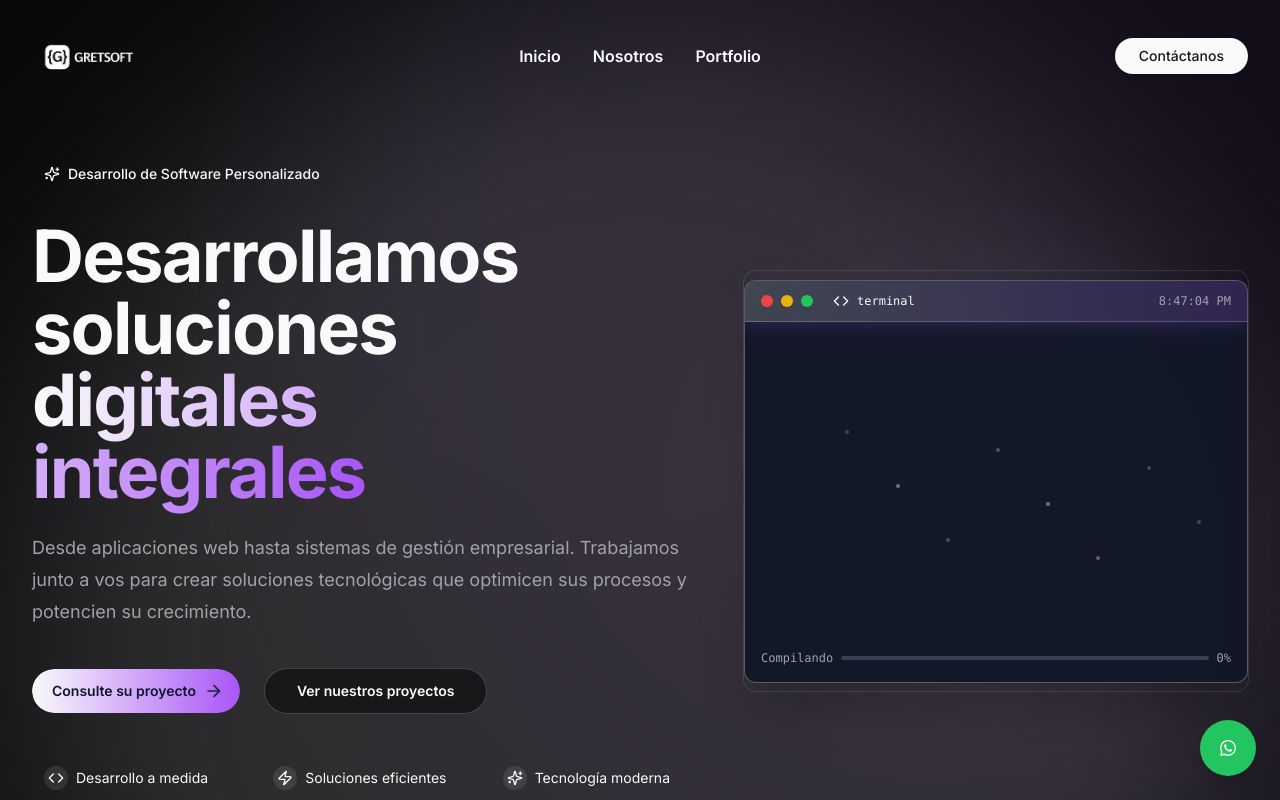
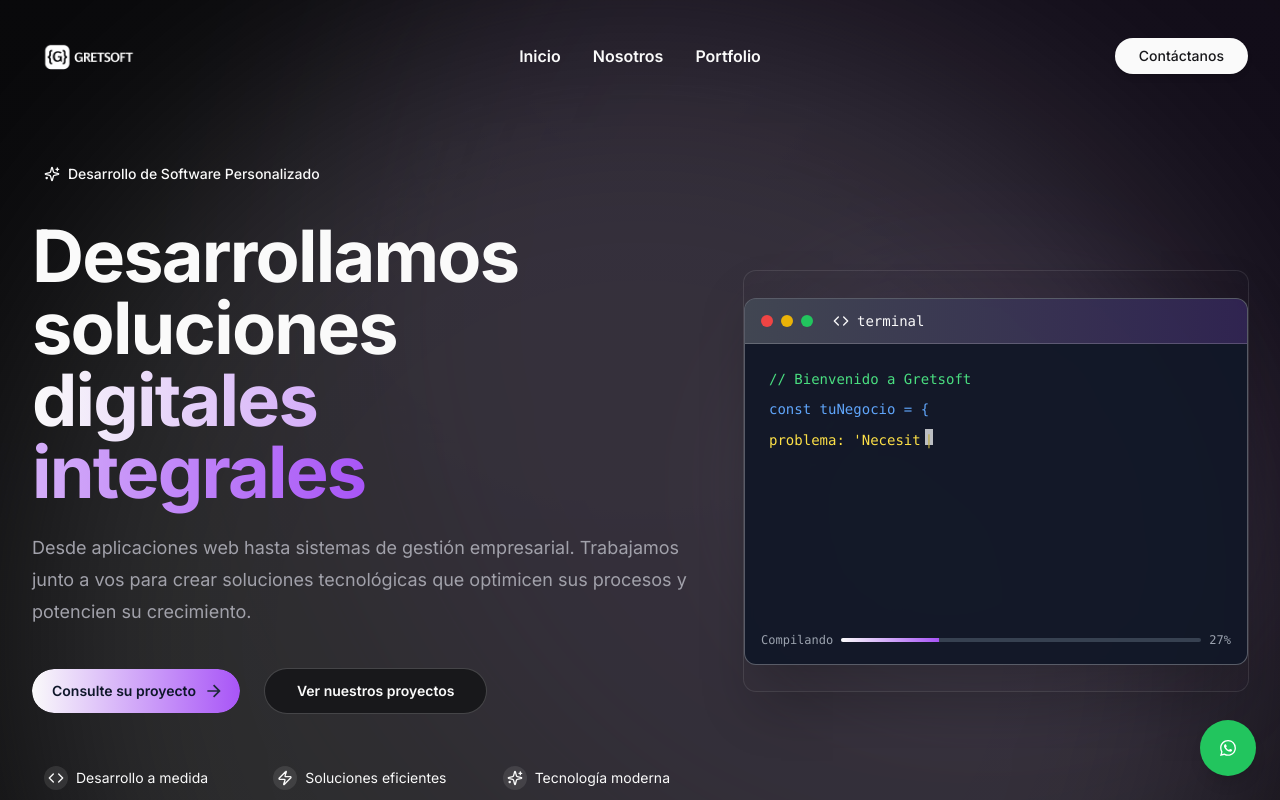
Before and after one commit to Imaagus/gretsoft, a Next.js app: page / in a window 1280 px wide. Shown: the top 800 px of the page. Built offline with nearby package versions, Linux system fonts and the light colour scheme.

Commit message:
fix animation not working TD-2

```diff
--- a/components/hero.tsx
+++ b/components/hero.tsx
@@ -4,229 +4,100 @@ import { motion, useReducedMotion } from "framer-motion"
 import Link from "next/link"
 import { Code, Sparkles, Zap } from "lucide-react"
 import { AnimatedButton } from "./ui/animated-button"
-import { useEffect, useState, useRef, useCallback } from "react"
-import { gsap } from "gsap"
+import { useEffect, useState, useRef } from "react"
 
-// Custom hook to detect mobile devices
-function useMobileDetect() {
+// Componente de animación simplificado
+function EnhancedCodeAnimation() {
+  const [displayText, setDisplayText] = useState<string[]>([])
+  const [currentLineIndex, setCurrentLineIndex] = useState(0)
+  const [, setCurrentCharIndex] = useState(0)
+  const [isComplete, setIsComplete] = useState(false)
+  const intervalRef = useRef<NodeJS.Timeout>()
+  const timeoutRef = useRef<NodeJS.Timeout>()
+
+  // Detectar móvil de forma simple
   const [isMobile, setIsMobile] = useState(false)
 
   useEffect(() => {
-    const checkMobile = () => {
-      setIsMobile(window.innerWidth < 768)
-    }
-
+    const checkMobile = () => setIsMobile(window.innerWidth < 768)
     checkMobile()
     window.addEventListener("resize", checkMobile)
-
     return () => window.removeEventListener("resize", checkMobile)
   }, [])
 
-  return isMobile
-}
-
-// Componente de animación mejorado con diseño completamente responsive
-function EnhancedCodeAnimation() {
-  const containerRef = useRef<HTMLDivElement>(null)
-  const [visibleLines, setVisibleLines] = useState<string[]>([])
-  const [currentLineIndex, setCurrentLineIndex] = useState(0)
-  const [currentText, setCurrentText] = useState("")
-  const [isTyping, setIsTyping] = useState(false)
-  const [isAnimationActive, setIsAnimationActive] = useState(false)
-  const [currentTime, setCurrentTime] = useState<string>("")
-  const [hasStarted, setHasStarted] = useState(false)
-  const isMobile = useMobileDetect()
-
-  // Referencias para limpiar timeouts
-  const typingTimeoutRef = useRef<NodeJS.Timeout>()
-  const lineTimeoutRef = useRef<NodeJS.Timeout>()
-
-  // Código adaptado para móviles (líneas más cortas)
-  const codeSteps = [
+  const codeLines = [
+    { text: "// Bienvenido a Gretsoft", type: "comment" },
+    { text: "const tuNegocio = {", type: "declaration" },
     {
-      content: isMobile ? "// Bienvenido a Gretsoft" : "// Bienvenido a Gretsoft",
-      type: "comment",
-      delay: isMobile ? 600 : 900,
+      text: "  problema: 'Necesito digitalizar mi empresa',",
+      type: "property",
     },
-    {
-      content: "const tuNegocio = {",
-      type: "declaration",
-      delay: isMobile ? 500 : 700,
-    },
-    {
-      content: isMobile ? "  problema: 'Digitalizar empresa'," : "  problema: 'Necesito digitalizar mi empresa',",
-      type: "property",
-      delay: isMobile ? 400 : 600,
-    },
-    {
-      content: isMobile ? "  objetivo: 'Más ventas'," : "  objetivo: 'Aumentar ventas y eficiencia',",
-      type: "property",
-      delay: isMobile ? 450 : 650,
-    },
-    {
-      content: isMobile ? "  presupuesto: 'Flexible'," : "  presupuesto: 'Flexible y escalable',",
-      type: "property",
-      delay: isMobile ? 350 : 550,
-    },
-    {
-      content: isMobile ? "  plazo: 'Urgente'" : "  plazo: 'Lo antes posible'",
-      type: "property",
-      delay: isMobile ? 300 : 500,
-    },
-    {
-      content: "};",
-      type: "declaration",
-      delay: isMobile ? 400 : 600,
-    },
-    {
-      content: "",
-      type: "empty",
-      delay: isMobile ? 200 : 400,
-    },
-    {
-      content: isMobile ? "// Aplicando metodología..." : "// Aplicando nuestra metodología...",
-      type: "comment",
-      delay: isMobile ? 500 : 800,
-    },
-    {
-      content: isMobile
-        ? "const resultado = await gretsoft.crear(tuNegocio);"
-        : "const resultado = await gretsoft.crear(tuNegocio);",
-      type: "execution",
-      delay: isMobile ? 700 : 1000,
-    },
-    {
-      content: "// ✨ ¡Su solución está lista!",
-      type: "success",
-      delay: isMobile ? 600 : 900,
-    },
+    { text: "  objetivo: 'Aumentar ventas y eficiencia',", type: "property" },
+    { text: " presupuesto: 'Flexible y escalable',", type: "property" },
+    { text: "  plazo: 'Lo antes posible'", type: "property" },
+    { text: "};", type: "declaration" },
+    { text: "", type: "empty" },
+    { text: "// Aplicando nuestra metodología...", type: "comment" },
+    { text: "const resultado = await gretsoft.crear(tuNegocio);", type: "execution" },
+    { text: "// ✨ ¡Su solución está lista!", type: "success" },
   ]
 
-  // Función para limpiar todos los timeouts
-  const clearAllTimeouts = useCallback(() => {
-    if (typingTimeoutRef.current) {
-      clearTimeout(typingTimeoutRef.current)
-      typingTimeoutRef.current = undefined
-    }
-    if (lineTimeoutRef.current) {
-      clearTimeout(lineTimeoutRef.current)
-      lineTimeoutRef.current = undefined
-    }
-  }, [])
 
-  // Función para resetear el estado
-  const resetState = useCallback(() => {
-    setVisibleLines([])
-    setCurrentLineIndex(0)
-    setCurrentText("")
-    setIsTyping(false)
-  }, [])
+  // Animación principal
+  useEffect(() => {
+    const startAnimation = () => {
+      // Limpiar estados
+      setDisplayText([])
+      setCurrentLineIndex(0)
+      setCurrentCharIndex(0)
+      setIsComplete(false)
 
-  // Función principal para iniciar la animación
-  const startTypingAnimation = useCallback(() => {
-    if (isAnimationActive || hasStarted) return
-
-    setHasStarted(true)
-    setIsAnimationActive(true)
-    clearAllTimeouts()
-    resetState()
-
-    typingTimeoutRef.current = setTimeout(() => {
-      typeCurrentLine(0)
-    }, 100)
-  }, [isAnimationActive, hasStarted])
-
-  // Función para escribir una línea específica
-  const typeCurrentLine = useCallback(
-    (lineIndex: number) => {
-      if (lineIndex >= codeSteps.length) {
-        setIsAnimationActive(false)
-        return
-      }
-
-      const currentStep = codeSteps[lineIndex]
-      setCurrentLineIndex(lineIndex)
-      setIsTyping(true)
-      setCurrentText("")
-
+      let lineIndex = 0
       let charIndex = 0
 
-      const typeNextChar = () => {
-        if (charIndex < currentStep.content.length) {
-          setCurrentText(currentStep.content.substring(0, charIndex + 1))
+      const typeNextCharacter = () => {
+        if (lineIndex >= codeLines.length) {
+          setIsComplete(true)
+          return
+        }
+
+        const currentLine = codeLines[lineIndex]
+
+        if (charIndex < currentLine.text.length) {
+          // Escribir siguiente carácter
+          setDisplayText((prev) => {
+            const newText = [...prev]
+            newText[lineIndex] = currentLine.text.substring(0, charIndex + 1)
+            return newText
+          })
           charIndex++
-          // Velocidad de escritura más rápida en móviles
-          const typingSpeed = isMobile ? 30 + Math.random() * 20 : 50 + Math.random() * 30
-          typingTimeoutRef.current = setTimeout(typeNextChar, typingSpeed)
+
+          // Velocidad de escritura
+          const speed = 80
+          timeoutRef.current = setTimeout(typeNextCharacter, speed)
         } else {
-          setIsTyping(false)
-          setVisibleLines((prev) => [...prev, currentStep.content])
-          setCurrentText("")
+          // Línea completada, pasar a la siguiente SIN volver a setear la línea
+          lineIndex++
+          charIndex = 0
+          setCurrentLineIndex(lineIndex)
 
-          lineTimeoutRef.current = setTimeout(() => {
-            typeCurrentLine(lineIndex + 1)
-          }, currentStep.delay)
+          // Pausa entre líneas
+          const delay = currentLine.type === "empty" ? 200 : isMobile ? 400 : 600
+          timeoutRef.current = setTimeout(typeNextCharacter, delay)
         }
       }
 
-      typeNextChar()
-    },
-    [isMobile],
-  )
+      // Iniciar después de un delay
+      timeoutRef.current = setTimeout(typeNextCharacter, isMobile ? 500 : 800)
+    }
 
-  useEffect(() => {
-    if (!containerRef.current) return
-
-    const ctx = gsap.context(() => {
-      gsap.set(".terminal-window", {
-        opacity: 1,
-        scale: 1,
-        y: 0,
-      })
-
-      // Efecto de brillo más sutil en móviles
-      gsap.to(".terminal-header", {
-        boxShadow: isMobile ? "0 0 10px rgba(168, 85, 247, 0.2)" : "0 0 20px rgba(168, 85, 247, 0.3)",
-        duration: 2,
-        repeat: -1,
-        yoyo: true,
-        ease: "sine.inOut",
-      })
-
-      setTimeout(
-        () => {
-          startTypingAnimation()
-        },
-        isMobile ? 500 : 800,
-      )
-    }, containerRef)
+    startAnimation()
 
     return () => {
-      ctx.revert()
-      clearAllTimeouts()
+      if (timeoutRef.current) clearTimeout(timeoutRef.current)
+      if (intervalRef.current) clearInterval(intervalRef.current)
     }
-  }, [startTypingAnimation, clearAllTimeouts, isMobile])
-
-  useEffect(() => {
-    return () => {
-      clearAllTimeouts()
-    }
-  }, [clearAllTimeouts])
-
-  // Actualizar la hora - formato más corto en móviles
-  useEffect(() => {
-    const updateTime = () => {
-      const now = new Date()
-      const timeString = isMobile
-        ? now.toLocaleTimeString("es-ES", { hour: "2-digit", minute: "2-digit" })
-        : now.toLocaleTimeString()
-      setCurrentTime(timeString)
-    }
-
-    updateTime()
-    const interval = setInterval(updateTime, 1000)
-    return () => clearInterval(interval)
-  }, [isMobile])
+  }, [isMobile]) // Re-ejecutar cuando cambie el tamaño
 
   const getLineColor = (type: string) => {
     switch (type) {
@@ -236,8 +107,6 @@ function EnhancedCodeAnimation() {
         return "text-blue-400"
       case "property":
         return "text-yellow-300"
-      case "method":
-        return "text-purple-400"
       case "execution":
         return "text-cyan-400"
       case "success":
@@ -247,163 +116,55 @@ function EnhancedCodeAnimation() {
     }
   }
 
-  const isAnimationCompleted = !isAnimationActive && hasStarted && currentLineIndex >= codeSteps.length
-
   return (
-    <div ref={containerRef} className="relative w-full h-full flex items-center justify-center">
+    <div className="relative w-full h-full flex items-center justify-center bg-transparent">
       <div className="terminal-window w-full max-w-xs sm:max-w-sm md:max-w-md lg:max-w-lg bg-gray-900/95 backdrop-blur-sm border border-primary/30 rounded-lg sm:rounded-xl overflow-hidden shadow-xl sm:shadow-2xl">
-        {/* Terminal Header - Responsive */}
+        {/* Terminal Header */}
         <div className="terminal-header flex items-center gap-1 sm:gap-2 px-2 sm:px-4 py-2 sm:py-3 bg-gradient-to-r from-primary/20 to-purple-500/20 border-b border-primary/20">
           <div className="flex gap-1 sm:gap-2">
-            <div className="w-2 h-2 sm:w-3 sm:h-3 rounded-full bg-red-500 shadow-lg"></div>
-            <div className="w-2 h-2 sm:w-3 sm:h-3 rounded-full bg-yellow-500 shadow-lg"></div>
-            <div className="w-2 h-2 sm:w-3 sm:h-3 rounded-full bg-green-500 shadow-lg"></div>
+            <div className="w-2 h-2 sm:w-3 sm:h-3 rounded-full bg-red-500"></div>
+            <div className="w-2 h-2 sm:w-3 sm:h-3 rounded-full bg-yellow-500"></div>
+            <div className="w-2 h-2 sm:w-3 sm:h-3 rounded-full bg-green-500"></div>
           </div>
           <div className="flex items-center gap-1 sm:gap-2 ml-2 sm:ml-3">
             <Code className="h-3 w-3 sm:h-4 sm:w-4 text-primary" />
-            <span className="text-xs sm:text-sm text-primary font-mono hidden xs:inline">gretsoft-terminal</span>
-            <span className="text-xs text-primary font-mono xs:hidden">terminal</span>
+            <span className="text-xs sm:text-sm text-primary font-mono">terminal</span>
           </div>
-          <div className="ml-auto text-xs text-gray-400 font-mono">{currentTime}</div>
         </div>
 
-        {/* Terminal Content - Responsive */}
-        <div className="p-3 sm:p-4 md:p-6 font-mono text-xs sm:text-sm min-h-[320px] xs:min-h-[360px] sm:min-h-[280px] md:min-h-[320px] lg:min-h-[360px] relative overflow-hidden">
-          {/* Líneas de código completadas */}
-          {visibleLines.map((line, index) => (
+        {/* Terminal Content */}
+        <div className="p-3 sm:p-4 md:p-6 font-mono text-xs sm:text-sm min-h-[300px] sm:min-h-[320px] relative">
+          {/* Líneas de código */}
+          {displayText.map((line, index) => (
             <div
               key={index}
-              className={`${getLineColor(codeSteps[index]?.type || "default")} mb-1 sm:mb-2 leading-relaxed ${
-                codeSteps[index]?.type === "empty" ? "h-2 sm:h-4" : ""
-              } break-all sm:break-normal`}
+              className={`leading-relaxed ${getLineColor(codeLines[index]?.type || "default")} ${
+                index === displayText.length - 1 ? "mb-6 sm:mb-8" : "mb-1 sm:mb-2"
+              }`}
             >
               {line}
+              {/* Cursor parpadeante solo en la línea actual que se está escribiendo */}
+              {index === currentLineIndex && !isComplete && (
+                <span className="ml-1 w-2 h-4 bg-primary animate-pulse inline-block">|</span>
+              )}
             </div>
           ))}
 
-          {/* Línea actual siendo escrita */}
-          {currentLineIndex < codeSteps.length && hasStarted && (
-            <div
-              className={`${getLineColor(codeSteps[currentLineIndex].type)} mb-1 sm:mb-2 inline-flex leading-relaxed break-all sm:break-normal`}
-            >
-              <span>{currentText}</span>
-              <div
-                className={`w-1.5 h-4 sm:w-2 sm:h-5 bg-primary ml-1 transition-opacity duration-150 ${
-                  isTyping ? "opacity-100" : "opacity-0"
-                }`}
-              />
-            </div>
-          )}
 
-          {/* Prompt del terminal */}
-          {isAnimationCompleted && (
-            <div className="inline-flex items-center mt-4 sm:mt-4 mb-8 sm:mb-6">
-              <span className="text-gray-400 mr-2">$</span>
-              <div className="w-1.5 h-4 sm:w-2 sm:h-5 bg-primary animate-pulse" />
-            </div>
-          )}
-
-          {/* Partículas flotantes - Reducidas en móviles */}
-          <div className="absolute inset-0 pointer-events-none">
-            {[...Array(isMobile ? 4 : 8)].map((_, i) => (
-              <div
-                key={i}
-                className="absolute w-0.5 h-0.5 sm:w-1 sm:h-1 bg-primary/40 rounded-full animate-pulse"
-                style={{
-                  left: `${20 + i * (isMobile ? 15 : 10)}%`,
-                  top: `${30 + ((i * 15) % 40)}%`,
-                  animationDelay: `${i * 0.3}s`,
-                  animationDuration: `${2 + i * 0.2}s`,
-                }}
-              />
-            ))}
-          </div>
-
-          {/* Barra de progreso - Responsive */}
+          {/* Barra de progreso */}
           <div className="absolute bottom-3 sm:bottom-4 left-3 sm:left-4 right-3 sm:right-4">
-            <div className="flex items-center gap-1 sm:gap-2 text-xs text-gray-400">
-              <span className="hidden sm:inline">{isAnimationCompleted ? "Completado" : "Compilando"}</span>
-              <span className="sm:hidden">{isAnimationCompleted ? "OK" : "..."}</span>
-              <div className="flex-1 h-0.5 sm:h-1 bg-gray-700 rounded-full overflow-hidden">
-                <motion.div
-                  className="h-full bg-gradient-to-r from-primary to-purple-500"
-                  initial={{ width: "0%" }}
-                  animate={{
-                    width: isAnimationCompleted
-                      ? "100%"
-                      : `${((visibleLines.length + (isTyping ? 0.5 : 0)) / codeSteps.length) * 100}%`,
-                  }}
-                  transition={{ duration: 0.5, ease: "easeOut" }}
+            <div className="flex items-center gap-2 text-xs text-gray-400">
+              <span>{isComplete ? "Completado" : "Compilando"}</span>
+              <div className="flex-1 h-1 bg-gray-700 rounded-full overflow-hidden">
+                <div
+                  className="h-full bg-gradient-to-r from-primary to-purple-500 transition-all duration-300"
+                  style={{ width: `${(displayText.length / codeLines.length) * 100}%` }}
                 />
               </div>
-              <span className="text-xs">
-                {isAnimationCompleted
-                  ? "100%"
-                  : Math.round(((visibleLines.length + (isTyping ? 0.5 : 0)) / codeSteps.length) * 100)}
-                %
-              </span>
+              <span>{Math.round((displayText.length / codeLines.length) * 100)}%</span>
             </div>
           </div>
         </div>
-      </div>
-
-      {/* Efectos de fondo - Simplificados en móviles */}
-      <div className="absolute inset-0 -z-10">
-        {/* Círculos de código flotantes */}
-        {[...Array(isMobile ? 3 : 6)].map((_, i) => (
-          <motion.div
-            key={i}
-            className="absolute w-8 h-8 sm:w-10 sm:h-10 md:w-12 md:h-12 border border-primary/20 rounded-full flex items-center justify-center text-primary/40 text-xs sm:text-sm"
-            style={{
-              left: `${10 + i * (isMobile ? 25 : 15)}%`,
-              top: `${20 + ((i * 20) % 60)}%`,
-            }}
-            animate={{
-              y: [0, isMobile ? -10 : -20, 0],
-              opacity: [0.2, 0.6, 0.2],
-              scale: [1, isMobile ? 1.05 : 1.1, 1],
-            }}
-            transition={{
-              duration: 3 + i * 0.5,
-              repeat: Number.POSITIVE_INFINITY,
-              delay: i * 0.4,
-            }}
-          >
-            {["{}", "()", "[]", "<>", "/>", "&&"][i]}
-          </motion.div>
-        ))}
-
-        {/* Líneas de conexión - Simplificadas en móviles */}
-        {!isMobile && (
-          <svg className="absolute inset-0 w-full h-full" style={{ zIndex: -1 }}>
-            <defs>
-              <linearGradient id="lineGradient" x1="0%" y1="0%" x2="100%" y2="100%">
-                <stop offset="0%" stopColor="rgba(168, 85, 247, 0.1)" />
-                <stop offset="50%" stopColor="rgba(168, 85, 247, 0.3)" />
-                <stop offset="100%" stopColor="rgba(168, 85, 247, 0.1)" />
-              </linearGradient>
-            </defs>
-            {[...Array(4)].map((_, i) => (
-              <motion.line
-                key={i}
-                x1={`${20 + i * 20}%`}
-                y1={`${30 + i * 10}%`}
-                x2={`${40 + i * 15}%`}
-                y2={`${60 + i * 5}%`}
-                stroke="url(#lineGradient)"
-                strokeWidth="1"
-                initial={{ pathLength: 0, opacity: 0 }}
-                animate={{ pathLength: 1, opacity: 1 }}
-                transition={{
-                  duration: 2 + i * 0.5,
-                  repeat: Number.POSITIVE_INFINITY,
-                  repeatType: "reverse",
-                  delay: i * 0.3,
-                }}
-              />
-            ))}
-          </svg>
-        )}
       </div>
     </div>
   )
@@ -417,24 +178,14 @@ const features = [
 
 export function Hero() {
   const shouldReduceMotion = useReducedMotion()
-  const isMobile = useMobileDetect()
 
-  // Adjust animation settings based on device
-  const animationSettings = {
-    duration: isMobile ? 0.2 : 0.3,
-    stagger: isMobile ? 0.04 : 0.08,
-    delay: isMobile ? 0.02 : 0.05,
-  }
 
   const fadeIn = {
-    hidden: { opacity: 0, y: shouldReduceMotion ? 0 : 5 },
+    hidden: { opacity: 0, y: shouldReduceMotion ? 0 : 20 },
     visible: {
       opacity: 1,
       y: 0,
-      transition: {
-        duration: 0.25,
-        ease: "easeOut",
-      },
+      transition: { duration: 0.6, ease: "easeOut" },
     },
   }
 
@@ -443,15 +194,15 @@ export function Hero() {
     visible: {
       opacity: 1,
       transition: {
-        delayChildren: shouldReduceMotion ? 0 : 0.03,
-        staggerChildren: shouldReduceMotion ? 0 : 0.05,
+        delayChildren: 0.2,
+        staggerChildren: 0.1,
       },
     },
   }
 
   return (
     <div id="home" className="relative isolate overflow-hidden min-h-screen flex items-center">
-      {/* Simplified background elements with CSS-based responsive blur */}
+      {/* Pega aquí el nuevo fondo */}
       <div className="absolute inset-0 -z-10 overflow-hidden">
         <div className="absolute inset-0 bg-gradient-to-b from-background via-background/90 to-background" />
         <div className="absolute top-0 left-1/2 -translate-x-1/2 w-full max-w-full aspect-square bg-primary/30 rounded-full blur-[60px] sm:blur-[120px] opacity-50 will-change-auto" />
@@ -482,8 +233,8 @@ export function Hero() {
           </motion.h1>
 
           <motion.p variants={fadeIn} className="mt-6 text-lg leading-8 text-muted-foreground">
-            Desde aplicaciones web hasta sistemas de gestión empresarial. Trabajamos junto a vos para crear
-            soluciones tecnológicas que optimicen sus procesos y potencien su crecimiento.
+            Desde aplicaciones web hasta sistemas de gestión empresarial. Trabajamos junto a vos para crear soluciones
+            tecnológicas que optimicen sus procesos y potencien su crecimiento.
           </motion.p>
 
           <motion.div variants={fadeIn} className="mt-10 flex flex-col sm:flex-row items-center gap-4 sm:gap-x-6">
@@ -512,19 +263,14 @@ export function Hero() {
         </motion.div>
 
         <motion.div
-          initial={{ opacity: 0, scale: isMobile ? 0.98 : 0.9 }}
+          initial={{ opacity: 0, scale: 0.9 }}
           animate={{ opacity: 1, scale: 1 }}
-          transition={{
-            duration: animationSettings.duration,
-            ease: "easeOut",
-            delay: animationSettings.delay,
-          }}
+          transition={{ duration: 0.8, ease: "easeOut", delay: 0.2 }}
           className="mt-8 sm:mt-16 lg:mt-0 lg:flex-shrink-0 lg:flex-grow relative"
         >
-          <div className="absolute -z-10 inset-0 bg-gradient-to-tr from-primary/20 to-purple-500/20 blur-lg sm:blur-xl md:blur-3xl opacity-30 rounded-full will-change-auto" />
+          <div className="absolute -z-10 inset-0 bg-gradient-to-tr from-primary/20 to-purple-500/20 blur-3xl opacity-30 rounded-full" />
 
-          {/* Componente animado completamente responsive */}
-          <div className="mx-auto w-full max-w-[300px] xs:max-w-[340px] sm:max-w-[400px] md:max-w-[480px] lg:max-w-[520px] h-[360px] xs:h-[400px] sm:h-[320px] md:h-[380px] lg:h-[420px] rounded-lg sm:rounded-xl shadow-lg sm:shadow-xl md:shadow-2xl ring-1 ring-white/10 transition-transform duration-300 hover:scale-[1.01] sm:hover:scale-[1.02] hover-glow relative overflow-hidden">
+          <div className="mx-auto w-full max-w-[300px] xs:max-w-[340px] sm:max-w-[400px] md:max-w-[480px] lg:max-w-[520px] h-[360px] xs:h-[400px] sm:h-[320px] md:h-[380px] lg:h-[420px] rounded-lg sm:rounded-xl shadow-2xl ring-1 ring-white/10 transition-transform duration-300 hover:scale-105 relative overflow-hidden">
             <EnhancedCodeAnimation />
           </div>
         </motion.div>
```
